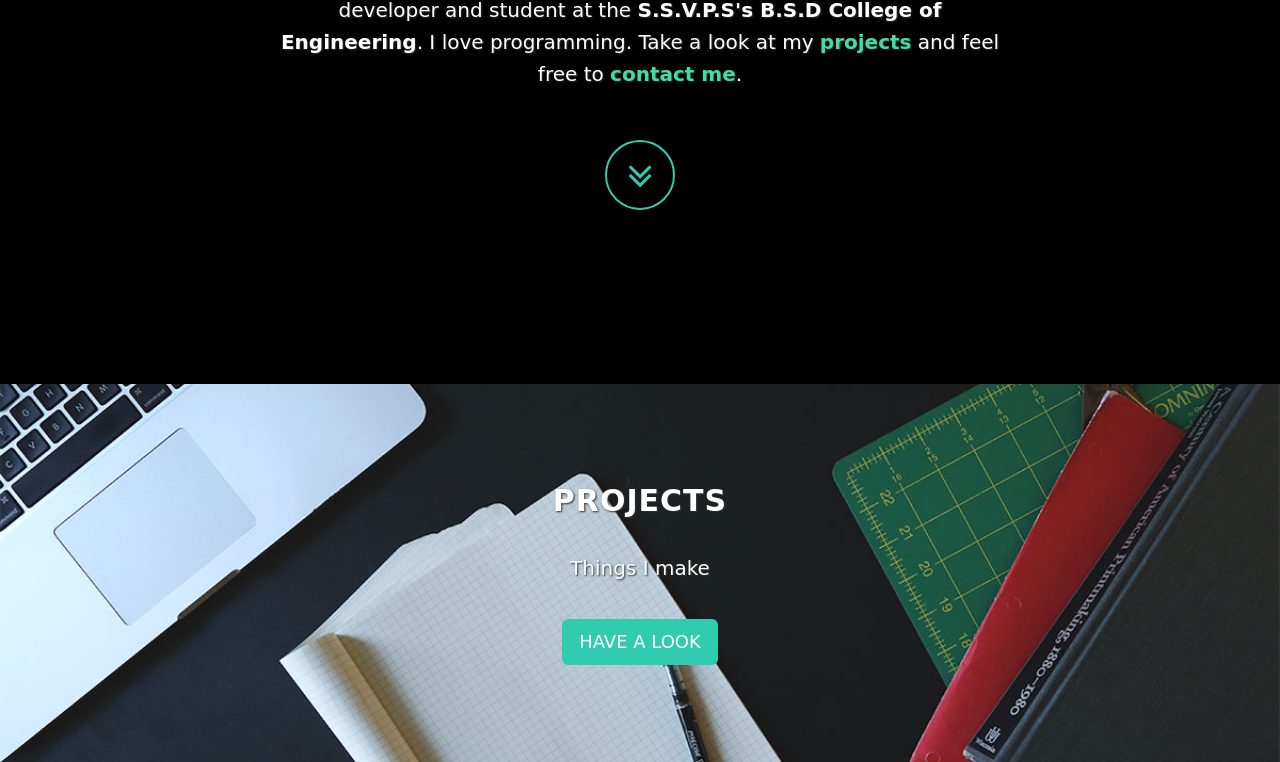
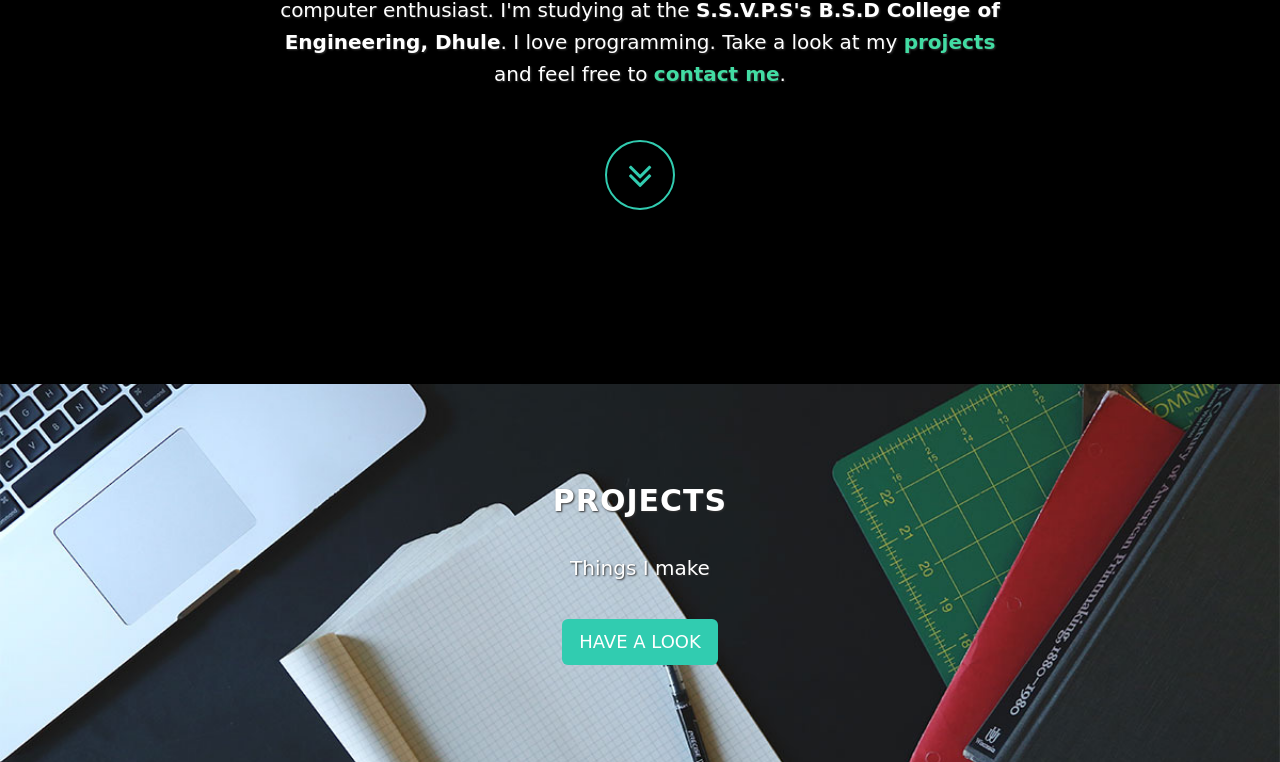
Before and after one commit to jarifibrahim/jarifibrahim.github.io, a plain HTML site: page index.html in a window 1280 px wide. Shown: the part 1106-1868 px from the top of the page. Drawn offline with Linux system fonts and the light colour scheme.

Commit message:
Update index.html

```diff
--- a/index.html
+++ b/index.html
@@ -77,7 +77,7 @@
             <div class="col-lg-8 col-lg-offset-2">
                 <h2>About Me</h2>
                 <p> Hello. My name is <a href="#"><b>Ibrahim Jarif</b></a>.
-  I'm a self‐taught programmer and web developer and student at the <b>S.S.V.P.S's B.S.D College of Engineering</b>.
+  I'm a self‐taught programmer and a computer enthusiast. I'm studying at the <b>S.S.V.P.S's B.S.D College of Engineering, Dhule</b>.
   I love programming. Take a look at my <a href='https://jarifibrahim.github.io/projects'target="_blank">
   <b>projects</b></a> and feel free to <a href="#contact" class="page-scroll"><b>contact me</b></a>.
 </p>
```
